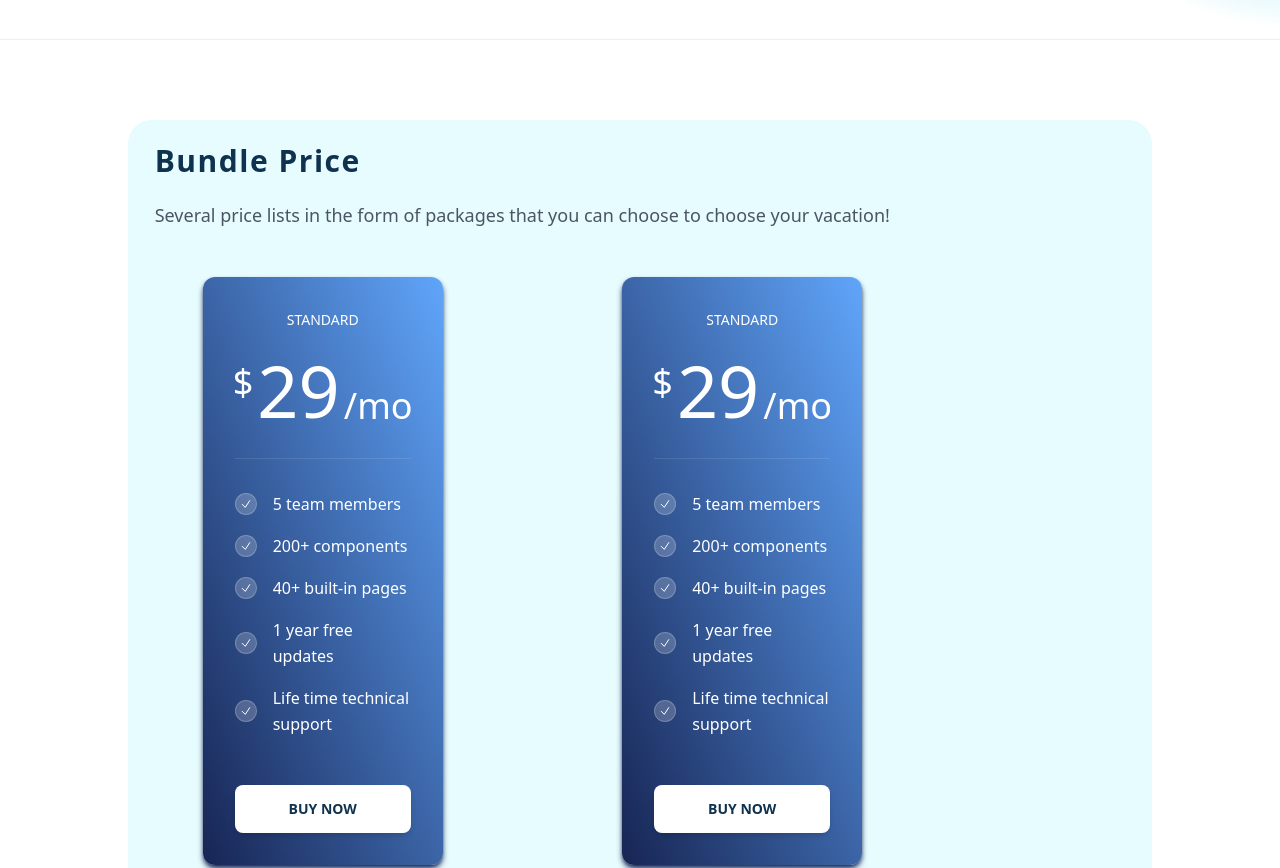
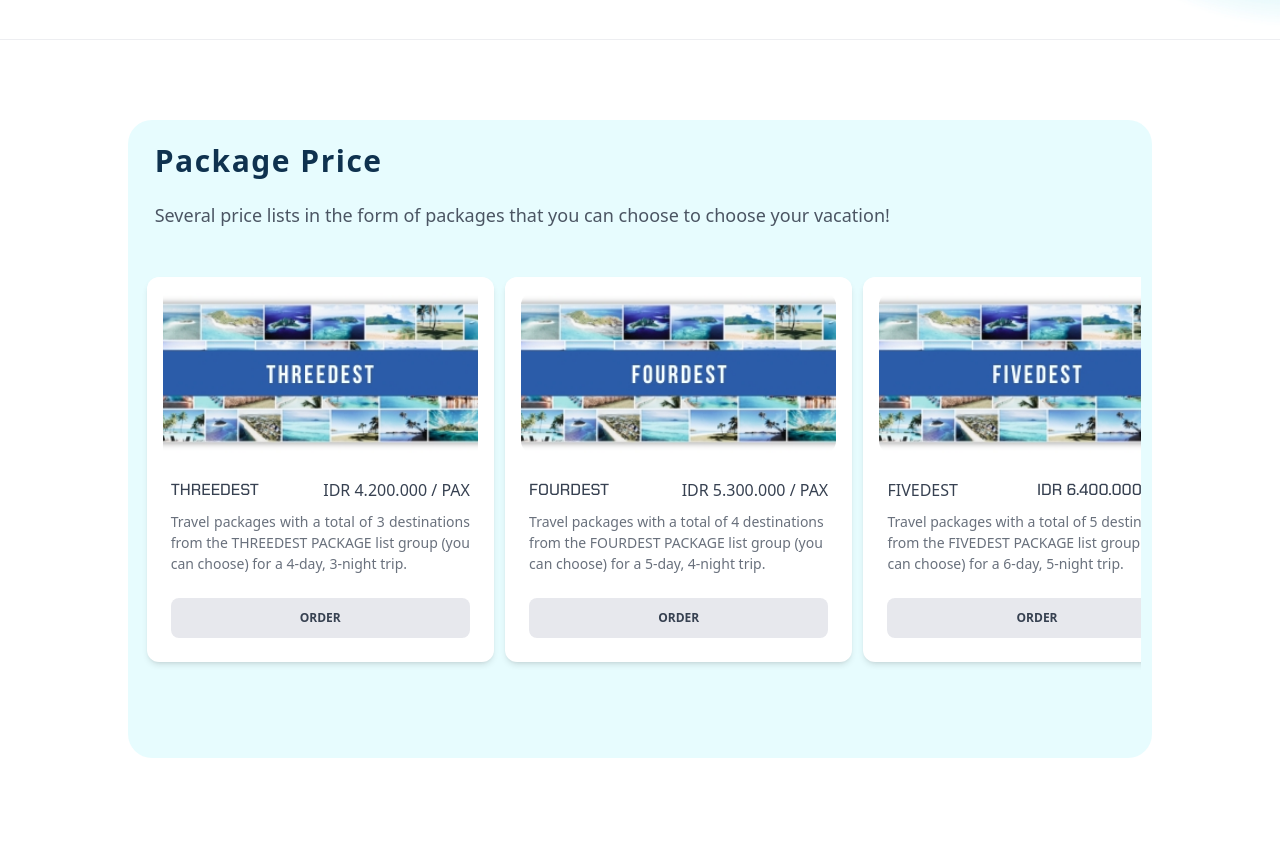
Before and after one commit to merlianats/Homework---Landing-Page, a website: page public/index.html in a window 1280 px wide. Shown: the part 1340-2208 px from the top of the page. After the commit the page ends 2178 px from the top, so only its background shows below. Drawn offline with nearby package versions, Linux system fonts and the light colour scheme; files that its build step writes are made by us from their sources.

Commit message:
pembuatan dan perubahan bagian harga

```diff
--- a/public/index.html
+++ b/public/index.html
@@ -290,286 +290,201 @@
         </div>
       </section>
       <hr class="opacity-70">
+      <!--BAGIAN HARGA-->
       <section class="px-32 pb-20">
-        <div class="container mx-auto pb-2 bg-cyan-100 bg-opacity-50 rounded-3xl hover:cursor-pointer hover:bg-cyan-100">
+        <div class="container mx-auto pb-2 bg-cyan-100 bg-opacity-50 rounded-3xl hover:cursor-pointer">
           <div class="mx-auto my-20 lg:w-10/12 xl:w-8/12">
-            <h3 class="block antialiased tracking-wider leading-snug text-3xl font-sans font-semibold mb-5 pt-5 text-left
-            -ml-36 text-prussian-blue">Bundle Price</h3>
+            <h3 class="block antialiased tracking-wider leading-snug text-3xl font-sans font-bold mb-5 pt-5 text-left
+            -ml-36 text-prussian-blue">Package Price</h3>
             <p class="block antialiased font-sans text-inherit my-5 text-sm font-normal -ml-36 text-left
             !text-gray-600 md:text-lg">Several price lists in the form of packages that you
             can choose to choose your vacation!</p>
-            <div class="mt-12 grid grid-cols-3 md:grid-cols-2 lg:grid-cols-3">
-              <div class="relative flex w-60 h-full max-w-[20rem] -ml-24 flex-col rounded-xl bg-gradient-to-tr from-blue-950 to-blue-400 bg-clip-border p-8 text-white shadow-md shadow-blue-950">
-                <div class="relative m-0 mb-8 overflow-hidden rounded-none border-b border-white/10 bg-transparent bg-clip-border pb-8 text-center text-gray-700 shadow-none">
-                  <p class="block font-sans text-sm font-normal uppercase leading-normal text-white antialiased">
-                    Standard
+            <div class="mt-10 -mx-40 gap-[22.4rem] px-2 py-2 grid grid-cols-6 grid-rows-1 overflow-x-scroll">
+              <!--LIST HARGA-->
+              <!--HARGA PAKET PERTAMA-->
+              <div class="relative flex w-[21.7rem] flex-col rounded-xl bg-white bg-clip-border text-gray-700 shadow-md">
+                <div class="relative mx-4 mt-4 h-40 rounded-xl bg-white bg-clip-border text-gray-700">
+                  <img
+                    src="/public/foto/1.jpg"
+                    class="h-full w-full object-cover"
+                  />
+                </div>
+                <div class="p-6">
+                  <div class="mb-2 flex items-center justify-between">
+                    <p class="block font-chakra text-base font-medium leading-relaxed text-blue-gray-900 antialiased">
+                      THREEDEST
+                    </p>
+                    <p class="block font-sans text-base font-medium leading-relaxed text-blue-gray-900 antialiased">
+                      IDR 4.200.000 / PAX
+                    </p>
+                  </div>
+                  <p class="block font-sans text-sm text-justify font-normal leading-normal text-gray-700 antialiased opacity-75">
+                    Travel packages with a total of 3 destinations from the THREEDEST PACKAGE list group (you can choose) for a 4-day, 3-night trip.
                   </p>
-                  <h1 class="mt-6 flex justify-center gap-1 font-sans text-7xl font-normal tracking-normal text-white antialiased">
-                    <span class="mt-2 text-4xl">$</span>29
-                    <span class="self-end text-4xl">/mo</span>
-                  </h1>
                 </div>
-                <div class="p-0">
-                  <ul class="flex flex-col gap-4">
-                    <li class="flex items-center gap-4">
-                      <span class="rounded-full border border-white/20 bg-white/20 p-1">
-                        <svg
-                          xmlns="http://www.w3.org/2000/svg"
-                          fill="none"
-                          viewBox="0 0 24 24"
-                          stroke-width="2"
-                          stroke="currentColor"
-                          aria-hidden="true"
-                          class="h-3 w-3"
-                        >
-                          <path
-                            stroke-linecap="round"
-                            stroke-linejoin="round"
-                            d="M4.5 12.75l6 6 9-13.5"
-                          ></path>
-                        </svg>
-                      </span>
-                      <p class="block font-sans text-base font-normal leading-relaxed text-inherit antialiased">
-                        5 team members
-                      </p>
-                    </li>
-                    <li class="flex items-center gap-4">
-                      <span class="rounded-full border border-white/20 bg-white/20 p-1">
-                        <svg
-                          xmlns="http://www.w3.org/2000/svg"
-                          fill="none"
-                          viewBox="0 0 24 24"
-                          stroke-width="2"
-                          stroke="currentColor"
-                          aria-hidden="true"
-                          class="h-3 w-3"
-                        >
-                          <path
-                            stroke-linecap="round"
-                            stroke-linejoin="round"
-                            d="M4.5 12.75l6 6 9-13.5"
-                          ></path>
-                        </svg>
-                      </span>
-                      <p class="block font-sans text-base font-normal leading-relaxed text-inherit antialiased">
-                        200+ components
-                      </p>
-                    </li>
-                    <li class="flex items-center gap-4">
-                      <span class="rounded-full border border-white/20 bg-white/20 p-1">
-                        <svg
-                          xmlns="http://www.w3.org/2000/svg"
-                          fill="none"
-                          viewBox="0 0 24 24"
-                          stroke-width="2"
-                          stroke="currentColor"
-                          aria-hidden="true"
-                          class="h-3 w-3"
-                        >
-                          <path
-                            stroke-linecap="round"
-                            stroke-linejoin="round"
-                            d="M4.5 12.75l6 6 9-13.5"
-                          ></path>
-                        </svg>
-                      </span>
-                      <p class="block font-sans text-base font-normal leading-relaxed text-inherit antialiased">
-                        40+ built-in pages
-                      </p>
-                    </li>
-                    <li class="flex items-center gap-4">
-                      <span class="rounded-full border border-white/20 bg-white/20 p-1">
-                        <svg
-                          xmlns="http://www.w3.org/2000/svg"
-                          fill="none"
-                          viewBox="0 0 24 24"
-                          stroke-width="2"
-                          stroke="currentColor"
-                          aria-hidden="true"
-                          class="h-3 w-3"
-                        >
-                          <path
-                            stroke-linecap="round"
-                            stroke-linejoin="round"
-                            d="M4.5 12.75l6 6 9-13.5"
-                          ></path>
-                        </svg>
-                      </span>
-                      <p class="block font-sans text-base font-normal leading-relaxed text-inherit antialiased">
-                        1 year free updates
-                      </p>
-                    </li>
-                    <li class="flex items-center gap-4">
-                      <span class="rounded-full border border-white/20 bg-white/20 p-1">
-                        <svg
-                          xmlns="http://www.w3.org/2000/svg"
-                          fill="none"
-                          viewBox="0 0 24 24"
-                          stroke-width="2"
-                          stroke="currentColor"
-                          aria-hidden="true"
-                          class="h-3 w-3"
-                        >
-                          <path
-                            stroke-linecap="round"
-                            stroke-linejoin="round"
-                            d="M4.5 12.75l6 6 9-13.5"
-                          ></path>
-                        </svg>
-                      </span>
-                      <p class="block font-sans text-base font-normal leading-relaxed text-inherit antialiased">
-                        Life time technical support
-                      </p>
-                    </li>
-                  </ul>
-                </div>
-                <div class="mt-12 p-0">
+                <div class="p-6 pt-0">
                   <button
-                    class="block w-full select-none rounded-lg bg-white py-3.5 px-7 text-center align-middle font-sans text-sm font-bold uppercase
-                    text-prussian-blue shadow-md shadow-blue-gray-500/10 transition-all hover:scale-[1.02]
-                    hover:shadow-lg hover:shadow-blue-gray-500/20 focus:scale-[1.02] focus:opacity-[0.85] focus:shadow-none
-                    active:scale-100 active:opacity-[0.85] active:shadow-none disabled:pointer-events-none disabled:opacity-50 disabled:shadow-none"
+                    class="block w-full select-none rounded-lg bg-blue-950/10 py-3 px-6 text-center align-middle font-sans text-xs
+                    font-bold uppercase text-blue-gray-900 transition-all hover:scale-105 hover:bg-opacity-50 focus:scale-105 focus:opacity-[0.85] active:scale-100
+                    active:opacity-[0.85] disabled:pointer-events-none disabled:opacity-50 disabled:shadow-none"
                     type="button"
-                    data-ripple-dark="true"
                   >
-                    Buy Now
+                    Order
                   </button>
                 </div>
               </div>
-              <div class="relative flex w-60 h-full max-w-[20rem] mx-24 flex-col rounded-xl bg-gradient-to-tr from-blue-950 to-blue-400 bg-clip-border p-8 text-white shadow-md shadow-blue-950">
-                <div class="relative m-0 mb-8 overflow-hidden rounded-none border-b border-white/10 bg-transparent bg-clip-border pb-8 text-center text-gray-700 shadow-none">
-                  <p class="block font-sans text-sm font-normal uppercase leading-normal text-white antialiased">
-                    Standard
+              <!--HARGA PAKET KEDUA-->
+              <div class="relative flex w-[21.7rem] flex-col rounded-xl bg-white bg-clip-border text-gray-700 shadow-md">
+                <div class="relative mx-4 mt-4 h-40 overflow-hidden rounded-xl bg-white bg-clip-border text-gray-700">
+                  <img
+                    src="/public/foto/2.jpg"
+                    class="h-full w-full object-cover"
+                  />
+                </div>
+                <div class="p-6">
+                  <div class="mb-2 flex items-center justify-between">
+                    <p class="block font-chakra text-base font-medium leading-relaxed text-blue-gray-900 antialiased">
+                      FOURDEST
+                    </p>
+                    <p class="block font-sans text-base font-medium leading-relaxed text-blue-gray-900 antialiased">
+                      IDR 5.300.000 / PAX
+                    </p>
+                  </div>
+                  <p class="block font-sans text-sm font-normal leading-normal text-gray-700 antialiased opacity-75">
+                    Travel packages with a total of 4 destinations from the FOURDEST PACKAGE list group (you can choose) for a 5-day, 4-night trip.
                   </p>
-                  <h1 class="mt-6 flex justify-center gap-1 font-sans text-7xl font-normal tracking-normal text-white antialiased">
-                    <span class="mt-2 text-4xl">$</span>29
-                    <span class="self-end text-4xl">/mo</span>
-                  </h1>
+                  </p>
                 </div>
-                <div class="p-0">
-                  <ul class="flex flex-col gap-4">
-                    <li class="flex items-center gap-4">
-                      <span class="rounded-full border border-white/20 bg-white/20 p-1">
-                        <svg
-                          xmlns="http://www.w3.org/2000/svg"
-                          fill="none"
-                          viewBox="0 0 24 24"
-                          stroke-width="2"
-                          stroke="currentColor"
-                          aria-hidden="true"
-                          class="h-3 w-3"
-                        >
-                          <path
-                            stroke-linecap="round"
-                            stroke-linejoin="round"
-                            d="M4.5 12.75l6 6 9-13.5"
-                          ></path>
-                        </svg>
-                      </span>
-                      <p class="block font-sans text-base font-normal leading-relaxed text-inherit antialiased">
-                        5 team members
-                      </p>
-                    </li>
-                    <li class="flex items-center gap-4">
-                      <span class="rounded-full border border-white/20 bg-white/20 p-1">
-                        <svg
-                          xmlns="http://www.w3.org/2000/svg"
-                          fill="none"
-                          viewBox="0 0 24 24"
-                          stroke-width="2"
-                          stroke="currentColor"
-                          aria-hidden="true"
-                          class="h-3 w-3"
-                        >
-                          <path
-                            stroke-linecap="round"
-                            stroke-linejoin="round"
-                            d="M4.5 12.75l6 6 9-13.5"
-                          ></path>
-                        </svg>
-                      </span>
-                      <p class="block font-sans text-base font-normal leading-relaxed text-inherit antialiased">
-                        200+ components
-                      </p>
-                    </li>
-                    <li class="flex items-center gap-4">
-                      <span class="rounded-full border border-white/20 bg-white/20 p-1">
-                        <svg
-                          xmlns="http://www.w3.org/2000/svg"
-                          fill="none"
-                          viewBox="0 0 24 24"
-                          stroke-width="2"
-                          stroke="currentColor"
-                          aria-hidden="true"
-                          class="h-3 w-3"
-                        >
-                          <path
-                            stroke-linecap="round"
-                            stroke-linejoin="round"
-                            d="M4.5 12.75l6 6 9-13.5"
-                          ></path>
-                        </svg>
-                      </span>
-                      <p class="block font-sans text-base font-normal leading-relaxed text-inherit antialiased">
-                        40+ built-in pages
-                      </p>
-                    </li>
-                    <li class="flex items-center gap-4">
-                      <span class="rounded-full border border-white/20 bg-white/20 p-1">
-                        <svg
-                          xmlns="http://www.w3.org/2000/svg"
-                          fill="none"
-                          viewBox="0 0 24 24"
-                          stroke-width="2"
-                          stroke="currentColor"
-                          aria-hidden="true"
-                          class="h-3 w-3"
-                        >
-                          <path
-                            stroke-linecap="round"
-                            stroke-linejoin="round"
-                            d="M4.5 12.75l6 6 9-13.5"
-                          ></path>
-                        </svg>
-                      </span>
-                      <p class="block font-sans text-base font-normal leading-relaxed text-inherit antialiased">
-                        1 year free updates
-                      </p>
-                    </li>
-                    <li class="flex items-center gap-4">
-                      <span class="rounded-full border border-white/20 bg-white/20 p-1">
-                        <svg
-                          xmlns="http://www.w3.org/2000/svg"
-                          fill="none"
-                          viewBox="0 0 24 24"
-                          stroke-width="2"
-                          stroke="currentColor"
-                          aria-hidden="true"
-                          class="h-3 w-3"
-                        >
-                          <path
-                            stroke-linecap="round"
-                            stroke-linejoin="round"
-                            d="M4.5 12.75l6 6 9-13.5"
-                          ></path>
-                        </svg>
-                      </span>
-                      <p class="block font-sans text-base font-normal leading-relaxed text-inherit antialiased">
-                        Life time technical support
-                      </p>
-                    </li>
-                  </ul>
+                <div class="p-6 pt-0">
+                  <button
+                    class="block w-full select-none rounded-lg bg-blue-950/10 py-3 px-6 text-center align-middle font-sans text-xs font-bold uppercase text-blue-gray-900 transition-all hover:scale-105 focus:scale-105 focus:opacity-[0.85] active:scale-100 active:opacity-[0.85] disabled:pointer-events-none disabled:opacity-50 disabled:shadow-none"
+                    type="button"
+                  >
+                    Order
+                  </button>
                 </div>
-                <div class="mt-12 p-0">
+              </div>
+              <!--HARGA PAKET KETIGA-->
+              <div class="relative flex w-[21.7rem] flex-col rounded-xl bg-white bg-clip-border text-gray-700 shadow-md">
+                <div class="relative mx-4 mt-4 h-40 overflow-hidden rounded-xl bg-white bg-clip-border text-gray-700">
+                  <img
+                    src="/public/foto/3.jpg"
+                    class="h-full w-full object-cover"
+                  />
+                </div>
+                <div class="p-6">
+                  <div class="mb-2 flex items-center justify-between">
+                    <p class="block font-sans text-base font-medium leading-relaxed text-blue-gray-900 antialiased">
+                      FIVEDEST
+                    </p>
+                    <p class="block font-chakra text-base font-medium leading-relaxed text-blue-gray-900 antialiased">
+                      IDR 6.400.000 / PAX
+                    </p>
+                  </div>
+                  <p class="block font-sans text-sm font-normal leading-normal text-gray-700 antialiased opacity-75">
+                    Travel packages with a total of 5 destinations from the FIVEDEST PACKAGE list group (you can choose) for a 6-day, 5-night trip.
+                  </p>
+                  </p>
+                </div>
+                <div class="p-6 pt-0">
                   <button
-                    class="block w-full select-none rounded-lg bg-white py-3.5 px-7 text-center align-middle font-sans text-sm font-bold uppercase
-                    text-prussian-blue shadow-md shadow-blue-gray-500/10 transition-all hover:scale-[1.02]
-                    hover:shadow-lg hover:shadow-blue-gray-500/20 focus:scale-[1.02] focus:opacity-[0.85] focus:shadow-none
-                    active:scale-100 active:opacity-[0.85] active:shadow-none disabled:pointer-events-none disabled:opacity-50 disabled:shadow-none"
+                    class="block w-full select-none rounded-lg bg-blue-950/10 py-3 px-6 text-center align-middle font-sans text-xs font-bold uppercase text-blue-gray-900 transition-all hover:scale-105 focus:scale-105 focus:opacity-[0.85] active:scale-100 active:opacity-[0.85] disabled:pointer-events-none disabled:opacity-50 disabled:shadow-none"
                     type="button"
-                    data-ripple-dark="true"
                   >
-                    Buy Now
+                    Order
+                  </button>
+                </div>
+              </div>
+              <!--HARGA PAKET KEEMPAT-->
+              <div class="relative flex w-[21.7rem] flex-col rounded-xl bg-white bg-clip-border text-gray-700 shadow-md">
+                <div class="relative mx-4 mt-4 h-40 overflow-hidden rounded-xl bg-white bg-clip-border text-gray-700">
+                  <img
+                    src="/public/foto/4.jpg"
+                    class="h-full w-full object-cover"
+                  />
+                </div>
+                <div class="p-6">
+                  <div class="mb-2 flex items-center justify-between">
+                    <p class="block font-sans text-base font-medium leading-relaxed text-blue-gray-900 antialiased">
+                      SIXDEST
+                    </p>
+                    <p class="block font-chakra text-base font-medium leading-relaxed text-blue-gray-900 antialiased">
+                      IDR 7.500.000 / PAX
+                    </p>
+                  </div>
+                  <p class="block font-sans text-sm font-normal leading-normal text-gray-700 antialiased opacity-75">
+                    Travel packages with a total of 6 destinations from the SIXDEST PACKAGE list group (you can choose) for a 7-day, 6-night trip.
+                  </p>
+                  </p>
+                </div>
+                <div class="p-6 pt-0">
+                  <button
+                    class="block w-full select-none rounded-lg bg-blue-950/10 py-3 px-6 text-center align-middle font-sans text-xs font-bold uppercase text-blue-gray-900 transition-all hover:scale-105 focus:scale-105 focus:opacity-[0.85] active:scale-100 active:opacity-[0.85] disabled:pointer-events-none disabled:opacity-50 disabled:shadow-none"
+                    type="button"
+                  >
+                    Order
+                  </button>
+                </div>
+              </div>
+              <!--HARGA PAKET KELIMA-->
+              <div class="relative flex w-[21.7rem] flex-col rounded-xl bg-white bg-clip-border text-gray-700 shadow-md">
+                <div class="relative mx-4 mt-4 h-40 overflow-hidden rounded-xl bg-white bg-clip-border text-gray-700">
+                  <img
+                    src="/public/foto/5.jpg"
+                    class="h-full w-full object-cover"
+                  />
+                </div>
+                <div class="p-6">
+                  <div class="mb-2 flex items-center justify-between">
+                    <p class="block font-sans text-base font-medium leading-relaxed text-blue-gray-900 antialiased">
+                      SEVENDEST
+                    </p>
+                    <p class="block font-chakra text-base font-medium leading-relaxed text-blue-gray-900 antialiased">
+                      IDR 8.600.000 / PAX
+                    </p>
+                  </div>
+                  <p class="block font-sans text-sm font-normal leading-normal text-gray-700 antialiased opacity-75">
+                    Travel packages with a total of 7 destinations from the SEVENDEST PACKAGE list group (you can choose) for a 8-day, 7-night trip.
+                  </p>
+                  </p>
+                </div>
+                <div class="p-6 pt-0">
+                  <button
+                    class="block w-full select-none rounded-lg bg-blue-950/10 py-3 px-6 text-center align-middle font-sans text-xs font-bold uppercase text-blue-gray-900 transition-all hover:scale-105 focus:scale-105 focus:opacity-[0.85] active:scale-100 active:opacity-[0.85] disabled:pointer-events-none disabled:opacity-50 disabled:shadow-none"
+                    type="button"
+                  >
+                    Order
+                  </button>
+                </div>
+              </div>
+              <!--HARGA PAKET KEENAM-->
+              <div class="relative flex w-[21.7rem] flex-col rounded-xl bg-white bg-clip-border text-gray-700 shadow-md">
+                <div class="relative mx-4 mt-4 h-40 overflow-hidden rounded-xl bg-white bg-clip-border text-gray-700">
+                  <img
+                    src="/public/foto/6.jpg"
+                    class="h-full w-full object-cover"
+                  />
+                </div>
+                <div class="p-6">
+                  <div class="mb-2 flex items-center justify-between">
+                    <p class="block font-sans text-base font-medium leading-relaxed text-blue-gray-900 antialiased">
+                      EIGHTDEST
+                    </p>
+                    <p class="block font-chakra text-base font-medium leading-relaxed text-blue-gray-900 antialiased">
+                      IDR 9.700.000 / PAX
+                    </p>
+                  </div>
+                  <p class="block font-sans text-sm font-normal leading-normal text-gray-700 antialiased opacity-75">
+                    Travel packages with a total of 8 destinations from the EIGHTDEST PACKAGE list group (you can choose) for a 9-day, 8-night trip.
+                  </p>
+                  </p>
+                </div>
+                <div class="p-6 pt-0">
+                  <button
+                    class="block w-full select-none rounded-lg bg-blue-950/10 py-3 px-6 text-center align-middle font-sans text-xs font-bold uppercase text-blue-gray-900 transition-all hover:scale-105 focus:scale-105 focus:opacity-[0.85] active:scale-100 active:opacity-[0.85] disabled:pointer-events-none disabled:opacity-50 disabled:shadow-none"
+                    type="button"
+                  >
+                    Order
                   </button>
                 </div>
               </div>
```
Also changed, not shown: public/css/style.css, public/foto/1.jpg (added), public/foto/2.jpg (added), public/foto/3.jpg (added), public/foto/4.jpg (added), public/foto/5.jpg (added), public/foto/6.jpg (added), public/foto/account.png (deleted).
